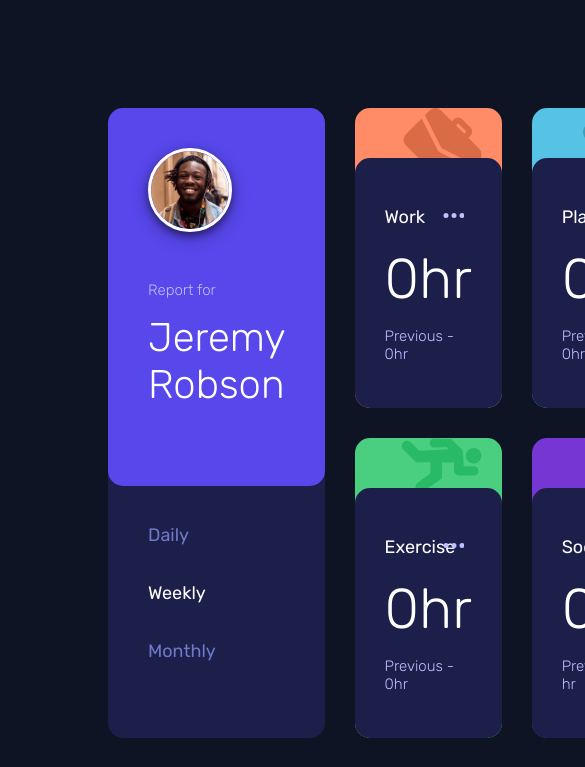
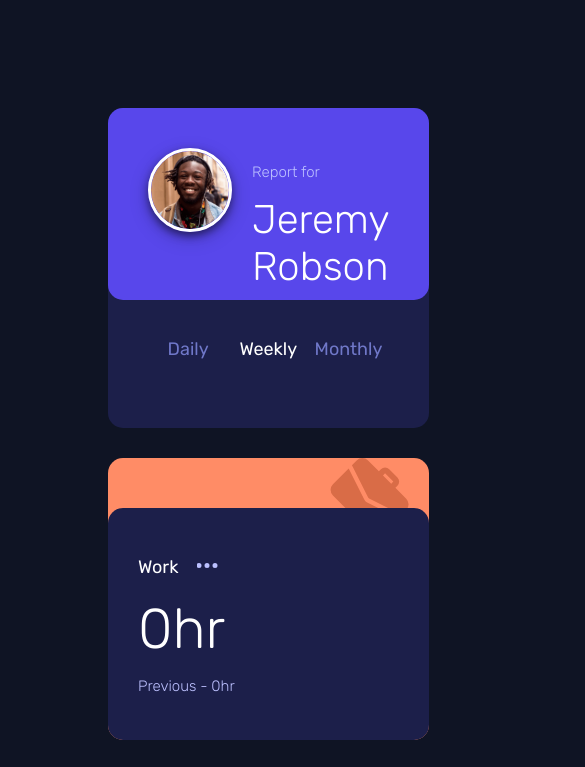
Before and after one commit to MandoxaElemental/time-tracking-dashboard-main, a plain HTML site: page index.html in a window 390 px wide. Shown: the top 767 px of the page, 585 px wide, since content can reach past the window. Drawn offline with Linux system fonts and the light colour scheme; a web font is replaced by a local one.

Commit message:
still working

```diff
--- a/index.html
+++ b/index.html
@@ -25,8 +25,10 @@
       <div id="reportBox">
         <div class="reportInfo">
           <img class="reportImg" src="./images/image-jeremy.png" alt="jeremy">
+          <div>
             <p id="reportFor">Report for</p>
             <p id="name">Jeremy Robson</p>
+          </div>
         </div>
       </div>
       <div class="date">
@@ -39,7 +41,7 @@
       <div class="stats">
         <div>
           <div class="header-grid">
-            <p id="task">Work</p> <svg id="ellipsis" width="21" height="5" xmlns="http://www.w3.org/2000/svg"><path d="M2.5 0a2.5 2.5 0 1 1 0 5 2.5 2.5 0 0 1 0-5Zm8 0a2.5 2.5 0 1 1 0 5 2.5 2.5 0 0 1 0-5Zm8 0a2.5 2.5 0 1 1 0 5 2.5 2.5 0 0 1 0-5Z"  fill-rule="evenodd"/></svg>
+            <p id="task">Work</p><svg id="ellipsis" width="21" height="5" xmlns="http://www.w3.org/2000/svg"><path d="M2.5 0a2.5 2.5 0 1 1 0 5 2.5 2.5 0 0 1 0-5Zm8 0a2.5 2.5 0 1 1 0 5 2.5 2.5 0 0 1 0-5Zm8 0a2.5 2.5 0 1 1 0 5 2.5 2.5 0 0 1 0-5Z"  fill-rule="evenodd"/></svg>
           </div>
           <p id="workHour" class="hour">0hr</p>
           <p id="workPrev" class="previous">Previous - 0hr</p>
--- a/script/app.js
+++ b/script/app.js
@@ -19,25 +19,28 @@ function getData(){
     .then(response => response.json())
     .then(data => {
         console.log(data)
-        return data.timeframes
-    }
-)};
+        console.log(data[0].timeframes.daily.current)
+    })};
 
-getData();
+getData(timeframes);
 
 daily.addEventListener('click', function(){
-    workHour.innerText = 'TestTest';
-    workPrev.innerText = 'TestTest';
+    workHour.innerText = 'TestTest1';
+    workPrev.innerText = 'TestTest1';
     daily.className = 'selected';
     weekly.className = 'notSelected';
     monthly.className = 'notSelected';
 });
 weekly.addEventListener('click', function(){
+    workHour.innerText = 'TestTest2';
+    workPrev.innerText = 'TestTest2';
     daily.className = 'notSelected';
     weekly.className = 'selected';
     monthly.className = 'notSelected';
 });
 monthly.addEventListener('click', function(){
+    workHour.innerText = 'TestTest3';
+    workPrev.innerText = 'TestTest3';
     daily.className = 'notSelected';
     weekly.className = 'notSelected';
     monthly.className = 'selected';
--- a/style/styles.css
+++ b/style/styles.css
@@ -44,7 +44,10 @@ svg{
 }
 
 .reportInfo{
+    display: grid;
+    grid-template-rows: auto auto;
     padding: 40px;
+    gap: 20px;
 }
 
 #reportFor{
@@ -116,7 +119,6 @@ svg{
 
 .header-grid{
     display: grid;
-    grid-template-columns: repeat(1fr, 2);
 }
 
 #ellipsis{
@@ -130,6 +132,7 @@ svg{
 #report{
     grid-row: 1 / 3;
     background-color: var(--clr-darkBlue);
+
 }
 
 #reportBox{
@@ -174,3 +177,25 @@ svg{
     background-repeat: no-repeat;
     background-position: top right 20px;
 }
+
+@media (max-width: 870px) {
+    .grid{
+        grid-template-columns: 1fr;
+        grid-template-rows: 1fr;
+        gap: 30px;
+        padding: 100px;
+    }
+
+    .reportInfo{
+        grid-template-columns: auto auto;
+        grid-template-rows: none;
+        padding: 40px;
+    }
+
+    .date{
+        grid-template-columns: repeat(3, 1fr);
+        grid-row: 1fr;
+        text-align: center;
+        font-size: 18px;
+    }
+}
```
